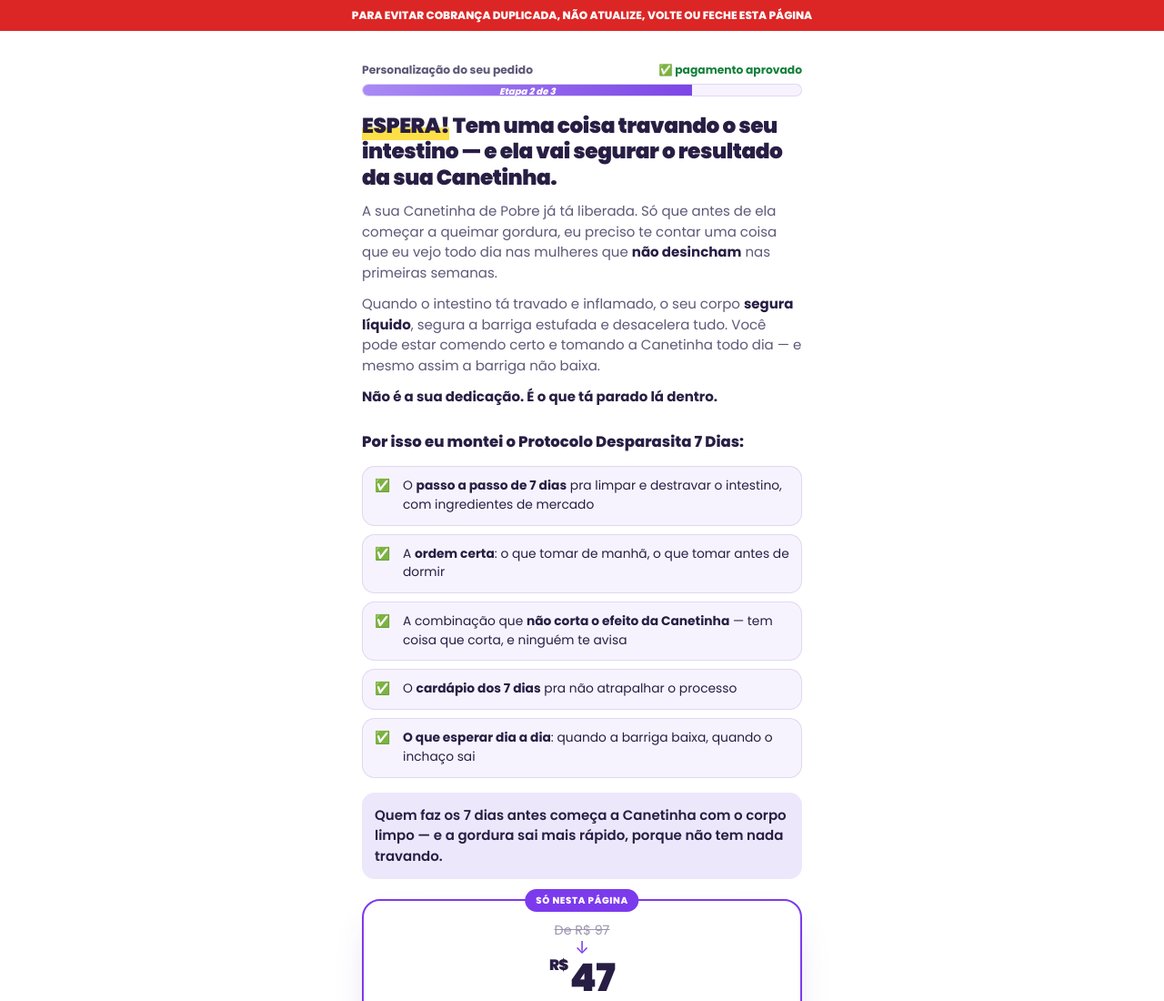
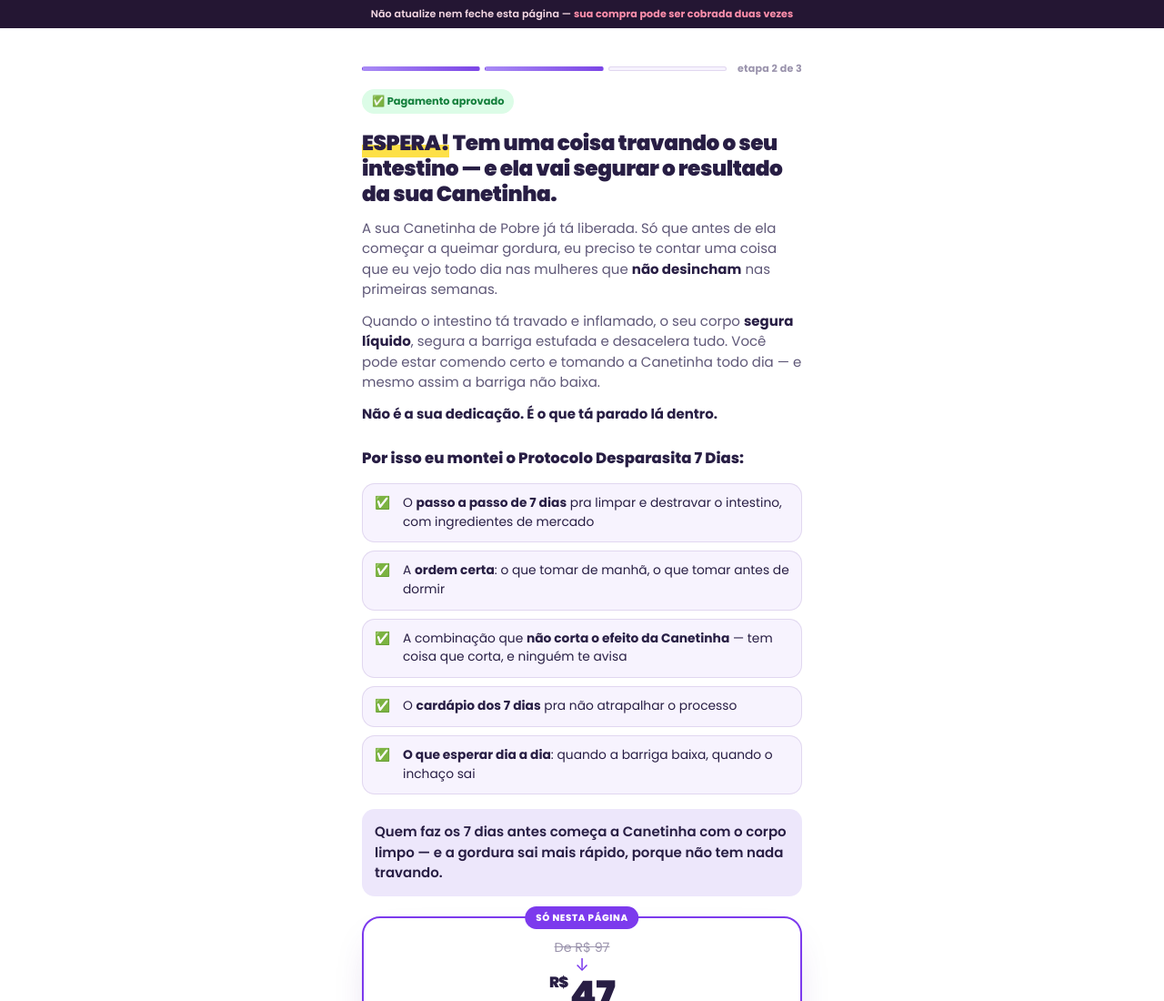
Before and after one commit to gabrielmaiagt/canetinha, a website: page site/upsell/index.html in a window 1280 px wide. Shown: the top 1100 px of the page at 91% size. Drawn offline with Linux system fonts and the light colour scheme.

Commit message:
Upsell: barra de aviso discreta e indicador de etapa em segmentos (sem a barra berrante da referencia)

```diff
--- a/site/upsell/index.html
+++ b/site/upsell/index.html
@@ -33,12 +33,14 @@ h2{font-size:1.1rem;font-weight:800;margin:26px 0 0}
 p{margin:12px 0 0}
 .lead{font-size:1rem;color:var(--ink2)}
 .lead b{color:var(--ink)}
-.warn{position:sticky;top:0;z-index:30;background:var(--red);color:#fff;font-weight:800;font-size:.8rem;line-height:1.3;text-align:center;padding:calc(9px + env(safe-area-inset-top,0px)) 14px 9px}
-.stepbar{margin-top:16px}
-.stepbar .t{display:flex;justify-content:space-between;gap:10px;font-size:.82rem;font-weight:700;color:var(--ink2)}
-.stepbar .t b{color:var(--green-deep)}
-.stepbar .track{height:14px;border-radius:99px;background:var(--card2);border:1px solid var(--line);margin-top:6px;overflow:hidden;position:relative}
-.stepbar .track i{position:absolute;inset:0 auto 0 0;background:linear-gradient(90deg,#a98bf5,#7c46e6);display:grid;place-items:center;color:#fff;font-size:.68rem;font-weight:800}
+.warn{position:sticky;top:0;z-index:30;background:#241633;color:#f6d9e4;font-weight:600;font-size:.74rem;letter-spacing:.01em;line-height:1.35;text-align:center;padding:calc(8px + env(safe-area-inset-top,0px)) 16px 8px}
+.warn b{color:#ff8fab;font-weight:700}
+.stepbar{margin-top:18px;display:flex;align-items:center;gap:12px}
+.stepbar .segs{display:grid;grid-auto-flow:column;grid-auto-columns:1fr;gap:5px;flex:1}
+.stepbar .segs i{height:5px;border-radius:99px;background:var(--card2);border:1px solid var(--line)}
+.stepbar .segs i.on{background:linear-gradient(90deg,#a98bf5,#7c46e6);border-color:transparent}
+.stepbar .lb{font-size:.74rem;font-weight:700;color:var(--mute);white-space:nowrap;letter-spacing:.02em}
+.paid{display:inline-flex;align-items:center;gap:6px;background:var(--green-soft);color:var(--green-deep);border-radius:99px;padding:5px 11px;font-size:.76rem;font-weight:700;margin-top:14px}
 .vsub{text-align:center;font-weight:700;color:var(--ink2);margin-top:14px;font-size:.95rem}
 .ok{background:var(--green-soft);border:1px solid #bbf7d0;color:var(--green-deep);border-radius:var(--r-sm);padding:12px 14px;font-weight:700;font-size:.92rem;text-align:center}
 .ph{border:2px dashed var(--line2);border-radius:var(--r);background:var(--card2);color:var(--ink2);display:grid;place-items:center;text-align:center;font-size:.85rem;font-weight:600;padding:16px;aspect-ratio:9/16;max-height:62vh;margin:16px auto 0}
@@ -71,9 +73,10 @@ p{margin:12px 0 0}
 <body>
 
 <!-- ===== 1 · UPSELL ===== -->
-<div class="warn">PARA EVITAR COBRANÇA DUPLICADA, NÃO ATUALIZE, VOLTE OU FECHE ESTA PÁGINA</div>
+<div class="warn">Não atualize nem feche esta página — <b>sua compra pode ser cobrada duas vezes</b></div>
 <div class="wrap" id="s1">
-  <div class="stepbar"><div class="t"><span>Personalização do seu pedido</span><b>✅ pagamento aprovado</b></div><div class="track"><i style="width:75%">Etapa 2 de 3</i></div></div>
+  <div class="stepbar"><div class="segs"><i class="on"></i><i class="on"></i><i></i></div><span class="lb">etapa 2 de 3</span></div>
+  <span class="paid">✅ Pagamento aprovado</span>
   <h1><span class="mk">ESPERA!</span> Tem uma coisa travando o seu intestino — e ela vai segurar o resultado da sua Canetinha.</h1>
   <p class="vsub">↓ Dá o play: no fim do vídeo eu libero <b>os 7 dias de graça no grupo VIP</b> pra quem assistir até o fim ↓</p>
   <div class="ph" id="video" style="margin-top:12px">🎬 VSL de 40s · cole o embed da vturb em CONFIG.vsl — vazio, a página sobe só com o texto</div>
@@ -107,8 +110,9 @@ p{margin:12px 0 0}
 
 <!-- ===== 2 · DOWNSELL ===== -->
 <div class="wrap" id="s2" hidden>
-  <div class="stepbar"><div class="t"><span>Personalização do seu pedido</span><b>✅ pagamento aprovado</b></div><div class="track"><i style="width:92%">Etapa 3 de 3</i></div></div>
-  <p class="lead" style="margin-top:14px">Sua Canetinha de Pobre continua garantida — o acesso já foi pro seu e-mail.</p>
+  <div class="stepbar"><div class="segs"><i class="on"></i><i class="on"></i><i class="on"></i></div><span class="lb">etapa 3 de 3</span></div>
+  <span class="paid">✅ Pagamento aprovado</span>
+  <p class="lead">Sua Canetinha de Pobre continua garantida — o acesso já foi pro seu e-mail.</p>
   <h1>Entendi. Então deixa eu <span class="mk">fazer uma coisa por você</span>:</h1>
   <p class="lead">Eu tiro o cardápio dos 7 dias e o suporte, e te deixo <b>só o protocolo</b> — o passo a passo da limpeza.</p>
   <p class="lead">É a mesma coisa que faz a barriga baixar. Só sem os extras.</p>
```
